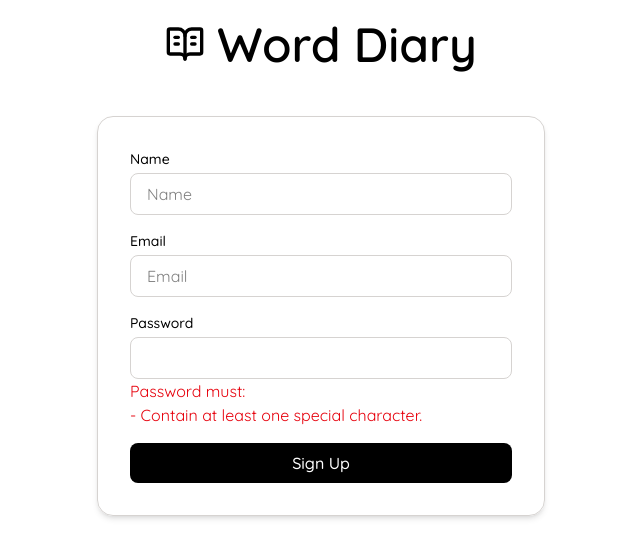
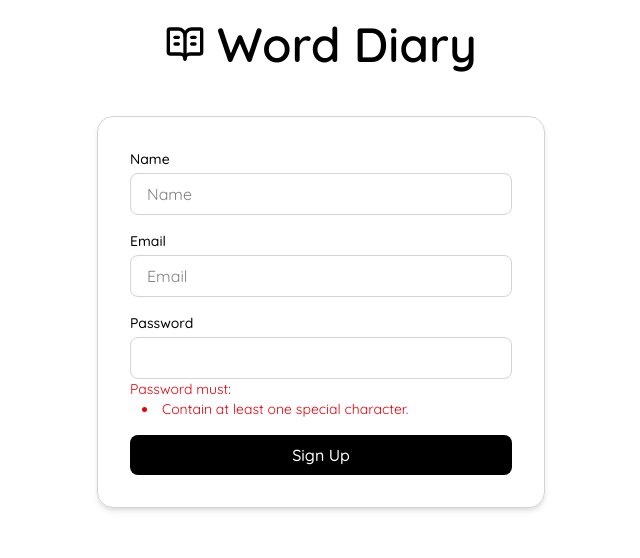
Before and after one commit to williamj20/Word-Diary, a Next.js app: page /signup in a window 1280 px wide. Both pictures are taken after typing "Sample", "name@example.com", "Sample123" into the empty fields and a click on the button "Sign Up". Shown: the top 558 px of the page, without its empty margins (319-959 px from the left). Built offline with nearby package versions, Linux system fonts and the light colour scheme.

Commit message:
adding some css component classes, other minor style changes

```diff
--- a/src/app/(diary)/components/add-word-definition.tsx
+++ b/src/app/(diary)/components/add-word-definition.tsx
@@ -23,15 +23,12 @@ const AddWordDefinition = ({
 
     return (
       <div
-        className={clsx(
-          'w-full max-w-7xl px-4 py-3 rounded-2xl text-lg font-medium bg-gradient-to-br border-l-8',
-          {
-            'from-stone-50 to-stone-100 border-l-stone-400 shadow-stone-200/50':
-              !isAbleToSave,
-            'from-green-50 to-emerald-100 border-l-green-400 shadow-green-200/50':
-              isAbleToSave,
-          }
-        )}
+        className={clsx('word-card', {
+          'from-stone-50 to-stone-100 border-l-stone-400 shadow-stone-200/50':
+            !isAbleToSave,
+          'from-green-50 to-emerald-100 border-l-green-400 shadow-green-200/50':
+            isAbleToSave,
+        })}
       >
         <div className="flex items-center justify-between">
           <div className="text-xl font-bold">{wordDefinition.word.word}</div>
@@ -44,7 +41,7 @@ const AddWordDefinition = ({
             <SaveButton isAbleToSave={isAbleToSave} saveAction={saveWord} />
           </div>
         </div>
-        <div className="flex flex-start gap-4">
+        <div className="flex gap-4">
           {wordDefinition.word.meanings.map((meaning, index) => (
             <div key={index} className="flex-1 max-w-fit p-2">
               <h3 className="text-xl font-semibold">
--- a/src/app/(diary)/components/add-word.tsx
+++ b/src/app/(diary)/components/add-word.tsx
@@ -94,9 +94,7 @@ const AddWord = () => {
             </button>
           </div>
         </div>
-        {error && (
-          <div className="text-sm font-medium text-red-600 mt-1">{error}</div>
-        )}
+        {error && <div className="error-message font-medium mt-1">{error}</div>}
       </div>
       <AddWordDefinition
         wordDefinition={wordDefinition}
--- a/src/app/(diary)/components/word-item.tsx
+++ b/src/app/(diary)/components/word-item.tsx
@@ -6,7 +6,7 @@ const WordItem = async ({ word }: { word: WordFromUserList }) => {
   const deleteWord = deleteWordFromUserList.bind(null, 1, word.id);
   const wordDefinition = word.word;
   return (
-    <div className="w-full max-w-7xl px-4 py-3 mt-6 rounded-2xl bg-gradient-to-br from-green-50 to-emerald-100 border-l-green-400 shadow-green-200/50 border-l-8 text-lg font-medium">
+    <div className="word-card mt-6 from-green-50 to-emerald-100 border-l-green-400 shadow-green-200/50">
       <div className="flex items-center justify-between">
         <h3 className="text-xl font-bold">{wordDefinition.word}</h3>
         <div className="flex items-center gap-4">
@@ -20,7 +20,7 @@ const WordItem = async ({ word }: { word: WordFromUserList }) => {
           <DeleteButton word={wordDefinition.word} deleteAction={deleteWord} />
         </div>
       </div>
-      <div className="flex flex-start gap-4">
+      <div className="flex gap-4">
         {wordDefinition.meanings.map((meaning, index) => (
           <div key={index} className="flex-1 max-w-fit p-2">
             <h3 className="text-xl font-semibold">{meaning.part_of_speech}</h3>
--- a/src/app/globals.css
+++ b/src/app/globals.css
@@ -12,3 +12,12 @@ body {
   color: var(--foreground);
   font-family: var(--font-quicksand);
 }
+
+@layer components {
+  .error-message {
+    @apply text-red-600 text-sm;
+  }
+  .word-card {
+    @apply w-full max-w-7xl px-4 py-3 rounded-2xl text-lg font-medium bg-gradient-to-br border-l-8;
+  }
+}
--- a/src/app/signup/components/signup-form.tsx
+++ b/src/app/signup/components/signup-form.tsx
@@ -22,7 +22,7 @@ const SignupForm = () => {
             placeholder="Name"
           />
           {state?.errors?.name && (
-            <p className="text-red-600">{state.errors.name}</p>
+            <p className="error-message">{state.errors.name}</p>
           )}
         </div>
         <div>
@@ -33,11 +33,10 @@ const SignupForm = () => {
             className="w-full px-4 py-2 border border-stone-300 rounded-lg"
             id="email"
             name="email"
-            type="email"
             placeholder="Email"
           />
           {state?.errors?.email && (
-            <p className="text-red-600">{state.errors.email}</p>
+            <p className="error-message">{state.errors.email}</p>
           )}
         </div>
 
@@ -52,11 +51,11 @@ const SignupForm = () => {
             type="password"
           />
           {state?.errors?.password && (
-            <div className="text-red-600">
+            <div className="error-message">
               <p>Password must:</p>
-              <ul>
+              <ul className="list-disc list-inside ml-3">
                 {state.errors.password.map(error => (
-                  <li key={error}>- {error}</li>
+                  <li key={error}>{error}</li>
                 ))}
               </ul>
             </div>
```
